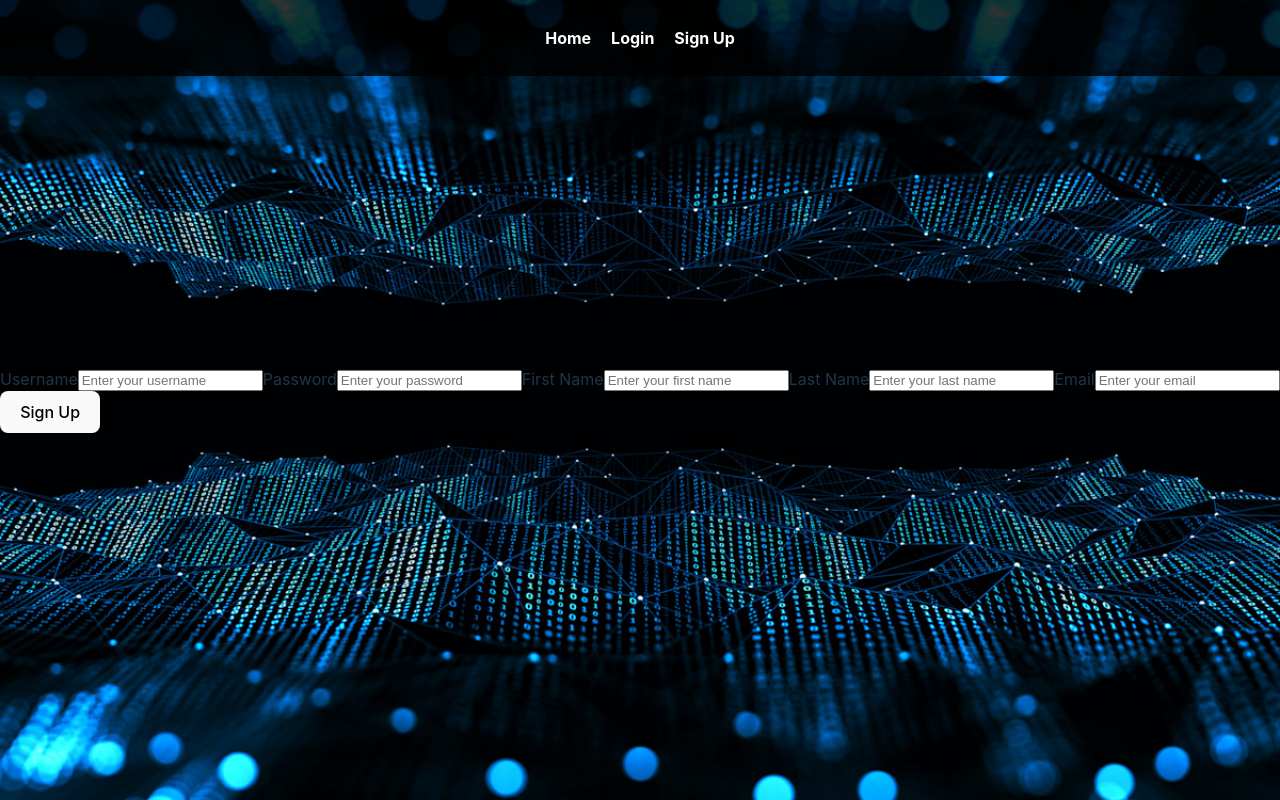
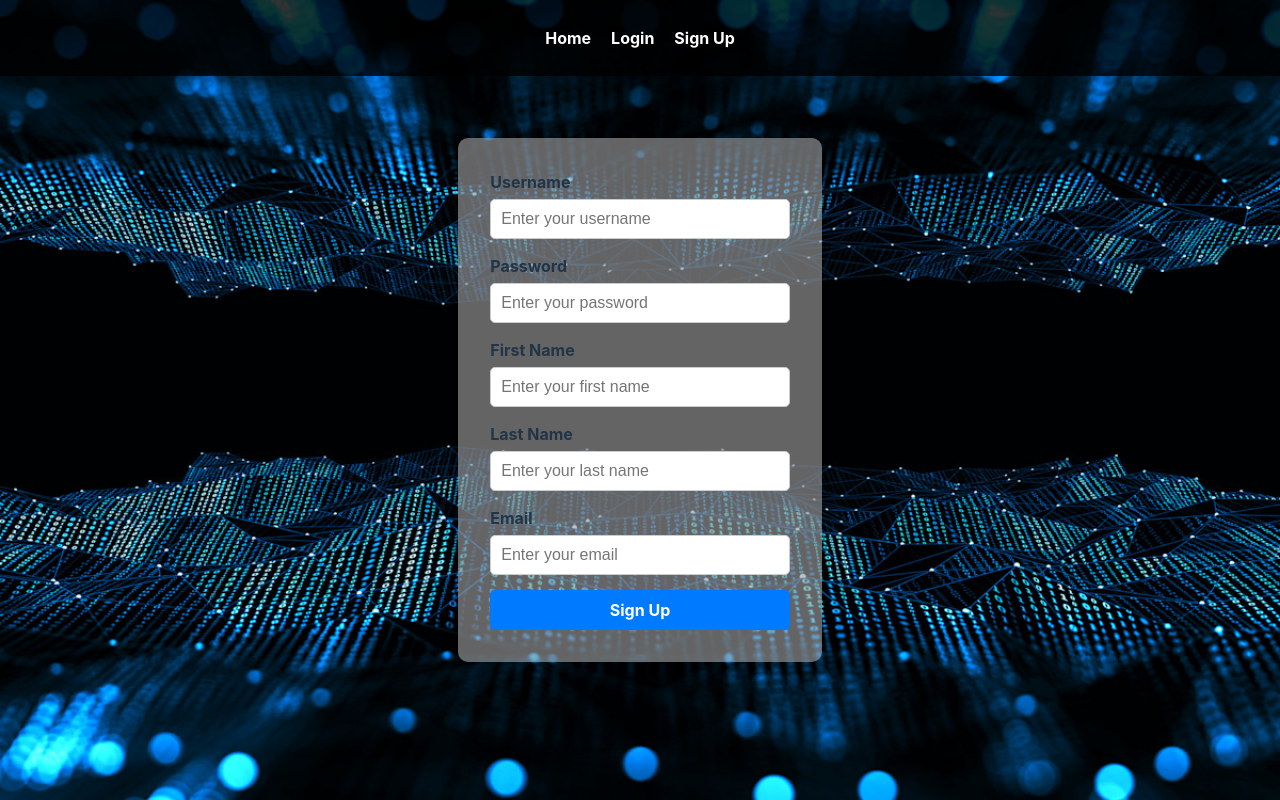
Before and after one commit to luisirizarry/React_Jobly, a React (Vite) app in the folder frontend/: page /signup in a window 1280 px wide. Built offline with nearby package versions, Linux system fonts and the light colour scheme; no server answers.

Commit message:
authentication fully finished with errors handled

```diff
--- a/frontend/src/App.jsx
+++ b/frontend/src/App.jsx
@@ -42,18 +42,23 @@ function App() {
   const login = async (username, password) => {
     try {
       const token = await JoblyApi.getToken({ username, password });
+
+      JoblyApi.token = token;
+      const user = await JoblyApi.getUser(username);
+
       setToken(token);
-
-      const user = await JoblyApi.getUser(username);
       setCurrentUser(user);
 
-      return true; // Indicate success
+      return true;
     } catch (err) {
       console.error("Login failed:", err);
-      return false; // Indicate failure
+
+      setToken(null);
+      setCurrentUser(null);
+
+      return false;
     }
   };
-
 
   const signup = async (username, password, firstName, lastName, email) => {
     try {
@@ -64,9 +69,24 @@ function App() {
         lastName,
         email,
       });
+
+
+      JoblyApi.token = token;
+
+
+      const user = await JoblyApi.getUser(username);
+
       setToken(token);
+      setCurrentUser(user);
+
+      return true;
     } catch (err) {
-      console.error(`Could not successfully register`, err);
+      console.error("Signup failed:", err);
+
+      setToken(null);
+      setCurrentUser(null);
+
+      return false;
     }
   };
 
--- /dev/null
+++ b/frontend/src/components/ErrorMessage.css
@@ -0,0 +1,10 @@
+.error-message {
+  color: red;
+  font-size: 0.9rem;
+  margin-bottom: 10px;
+  text-align: center;
+  background: rgba(255, 0, 0, 0.1);
+  padding: 5px;
+  border-radius: 5px;
+  border: 1px solid red;
+}
--- /dev/null
+++ b/frontend/src/components/ErrorMessage.jsx
@@ -0,0 +1,10 @@
+import React from "react";
+import "./ErrorMessage.css"; // Import styles
+
+const ErrorMessage = ({ message }) => {
+  if (!message) return null; // Don't render anything if there's no message
+
+  return <p className="error-message">{message}</p>;
+};
+
+export default ErrorMessage;
--- a/frontend/src/pages/authentication/LoginForm.css
+++ b/frontend/src/pages/authentication/LoginForm.css
@@ -1,6 +1,6 @@
 /* Centering the form */
 .login-form {
-  background: #ffffff9f;
+  background: #a1a1a19f;
   padding: 2rem;
   border-radius: 10px;
   box-shadow: 0 4px 10px rgba(0, 0, 0, 0.1);
--- a/frontend/src/pages/authentication/LoginForm.jsx
+++ b/frontend/src/pages/authentication/LoginForm.jsx
@@ -1,16 +1,13 @@
 import React, { useState } from "react";
-import { useNavigate } from "react-router-dom"; // Import useNavigate
+import { useNavigate } from "react-router-dom";
+import ErrorMessage from "../../components/ErrorMessage";
 import "./LoginForm.css";
 
 const LoginForm = ({ login }) => {
-  const navigate = useNavigate(); // Initialize the navigation function
-
-  const INITIAL_STATE = {
-    username: "",
-    password: "",
-  };
-
+  const navigate = useNavigate();
+  const INITIAL_STATE = { username: "", password: "" };
   const [formData, setFormData] = useState(INITIAL_STATE);
+  const [error, setError] = useState(null);
 
   const handleChange = (e) => {
     const { name, value } = e.target;
@@ -22,20 +19,25 @@ const LoginForm = ({ login }) => {
 
   const handleSubmit = async (e) => {
     e.preventDefault();
+    setError(null);
+
     try {
       const success = await login(formData.username, formData.password);
       if (success) {
-        navigate("/"); // Navigate only if login succeeds
+        navigate("/");
       } else {
+        setError("Invalid username or password.");
         setFormData(INITIAL_STATE);
       }
     } catch (err) {
       console.error("Login failed:", err);
+      setError(err.message || "An unexpected error occurred.");
     }
   };
 
   return (
     <form onSubmit={handleSubmit} className="login-form">
+      <ErrorMessage message={error} />
       <label htmlFor="username">Username</label>
       <input
         type="text"
@@ -44,7 +46,6 @@ const LoginForm = ({ login }) => {
         value={formData.username}
         onChange={handleChange}
       />
-
       <label htmlFor="password">Password</label>
       <input
         type="password"
@@ -53,7 +54,6 @@ const LoginForm = ({ login }) => {
         value={formData.password}
         onChange={handleChange}
       />
-
       <button type="submit" className="login-button">
         Login
       </button>
--- a/frontend/src/pages/authentication/SignupForm.css
+++ b/frontend/src/pages/authentication/SignupForm.css
@@ -0,0 +1,54 @@
+/* Centering the form */
+.signup-form {
+  background: #a1a1a19f;
+  padding: 2rem;
+  border-radius: 10px;
+  box-shadow: 0 4px 10px rgba(0, 0, 0, 0.1);
+  width: 100%;
+  max-width: 400px;
+  margin: 50px auto;
+  text-align: center;
+}
+
+/* Style for labels */
+.signup-form label {
+  display: block;
+  font-weight: bold;
+  margin-bottom: 5px;
+  text-align: left;
+}
+
+/* Input fields */
+.signup-form input {
+  width: 100%;
+  padding: 10px 0px 10px 10px;
+  margin-bottom: 15px;
+  border: 1px solid #ccc;
+  border-radius: 5px;
+  font-size: 1rem;
+  transition: border 0.3s ease-in-out;
+}
+
+/* Focus effect */
+.signup-form input:focus {
+  border-color: #007bff;
+  outline: none;
+}
+
+/* Submit button */
+.signup-button {
+  background-color: #007bff;
+  color: white;
+  border: none;
+  padding: 10px 10px 10px 10px;
+  width: 100%;
+  font-size: 1rem;
+  font-weight: bold;
+  border-radius: 5px;
+  cursor: pointer;
+  transition: background 0.3s ease-in-out;
+}
+
+.signup-button:hover {
+  background-color: #0056b3;
+}
--- a/frontend/src/pages/authentication/SignupForm.jsx
+++ b/frontend/src/pages/authentication/SignupForm.jsx
@@ -1,6 +1,10 @@
 import React, { useState } from "react";
+import { useNavigate } from "react-router-dom";
+import ErrorMessage from "../../components/ErrorMessage";
+import "./SignupForm.css";
 
 const SignupForm = ({ signup }) => {
+  const navigate = useNavigate();
   const INITIAL_STATE = {
     username: "",
     password: "",
@@ -10,6 +14,7 @@ const SignupForm = ({ signup }) => {
   };
 
   const [formData, setFormData] = useState(INITIAL_STATE);
+  const [error, setError] = useState(null);
 
   const handleChange = (e) => {
     const { name, value } = e.target;
@@ -19,20 +24,34 @@ const SignupForm = ({ signup }) => {
     }));
   };
 
-  const handleSubmit = (e) => {
+  const handleSubmit = async (e) => {
     e.preventDefault();
-    signup(
+    setError(null);
+
+    try {
+      const success = await signup(
         formData.username,
         formData.password,
         formData.firstName,
         formData.lastName,
         formData.email
       );
+
+      if (success) {
+        navigate("/");
+      } else {
+        setError("Signup failed. Please try again.");
         setFormData(INITIAL_STATE);
+      }
+    } catch (err) {
+      console.error("Signup failed:", err);
+      setError(err.message || "An unexpected error occurred.");
+    }
   };
 
   return (
     <form onSubmit={handleSubmit} className="signup-form">
+      <ErrorMessage message={error} />
       <label htmlFor="username">Username</label>
       <input
         type="text"
@@ -41,7 +60,6 @@ const SignupForm = ({ signup }) => {
         value={formData.username}
         onChange={handleChange}
       />
-
       <label htmlFor="password">Password</label>
       <input
         type="password"
@@ -50,7 +68,6 @@ const SignupForm = ({ signup }) => {
         value={formData.password}
         onChange={handleChange}
       />
-
       <label htmlFor="firstName">First Name</label>
       <input
         type="text"
@@ -59,7 +76,6 @@ const SignupForm = ({ signup }) => {
         value={formData.firstName}
         onChange={handleChange}
       />
-
       <label htmlFor="lastName">Last Name</label>
       <input
         type="text"
@@ -68,7 +84,6 @@ const SignupForm = ({ signup }) => {
         value={formData.lastName}
         onChange={handleChange}
       />
-
       <label htmlFor="email">Email</label>
       <input
         type="email"
@@ -77,7 +92,6 @@ const SignupForm = ({ signup }) => {
         value={formData.email}
         onChange={handleChange}
       />
-
       <button type="submit" className="signup-button">
         Sign Up
       </button>
```
Lines whose indentation alone changed are shown as unchanged.
